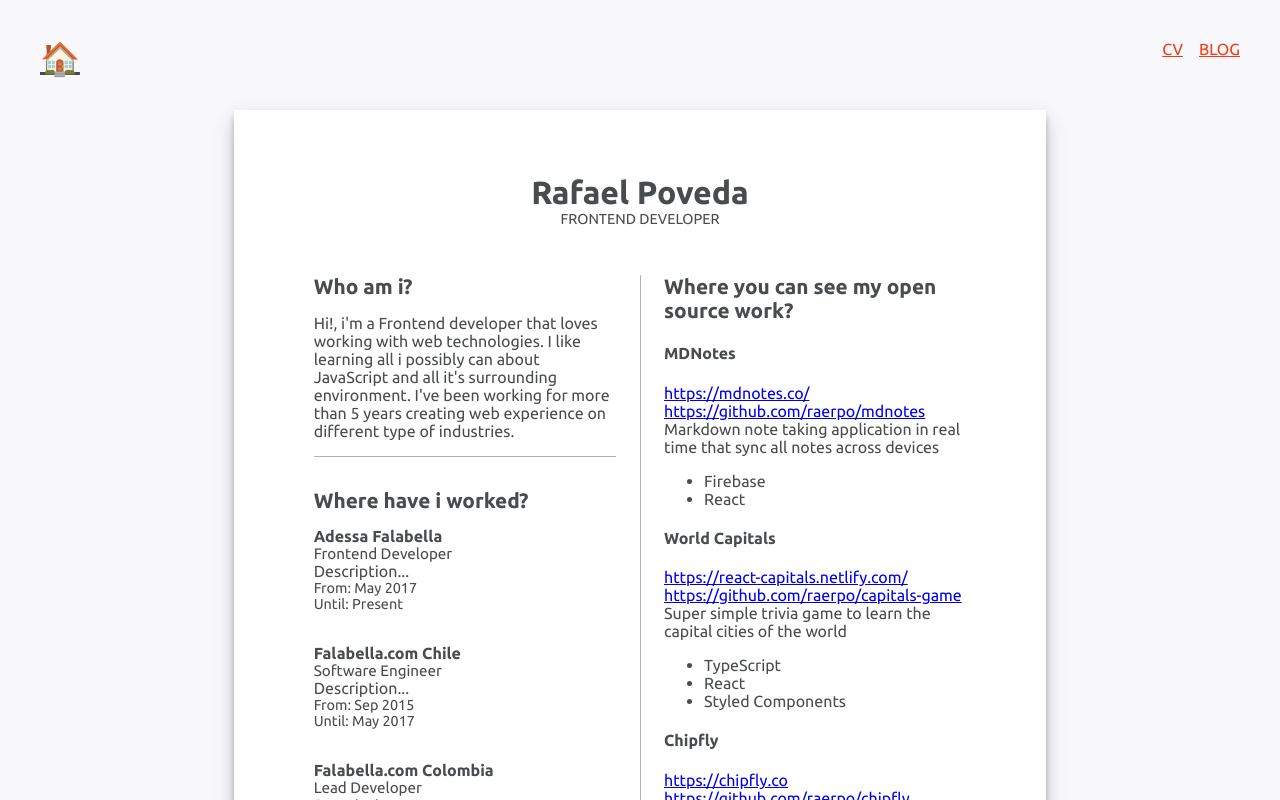
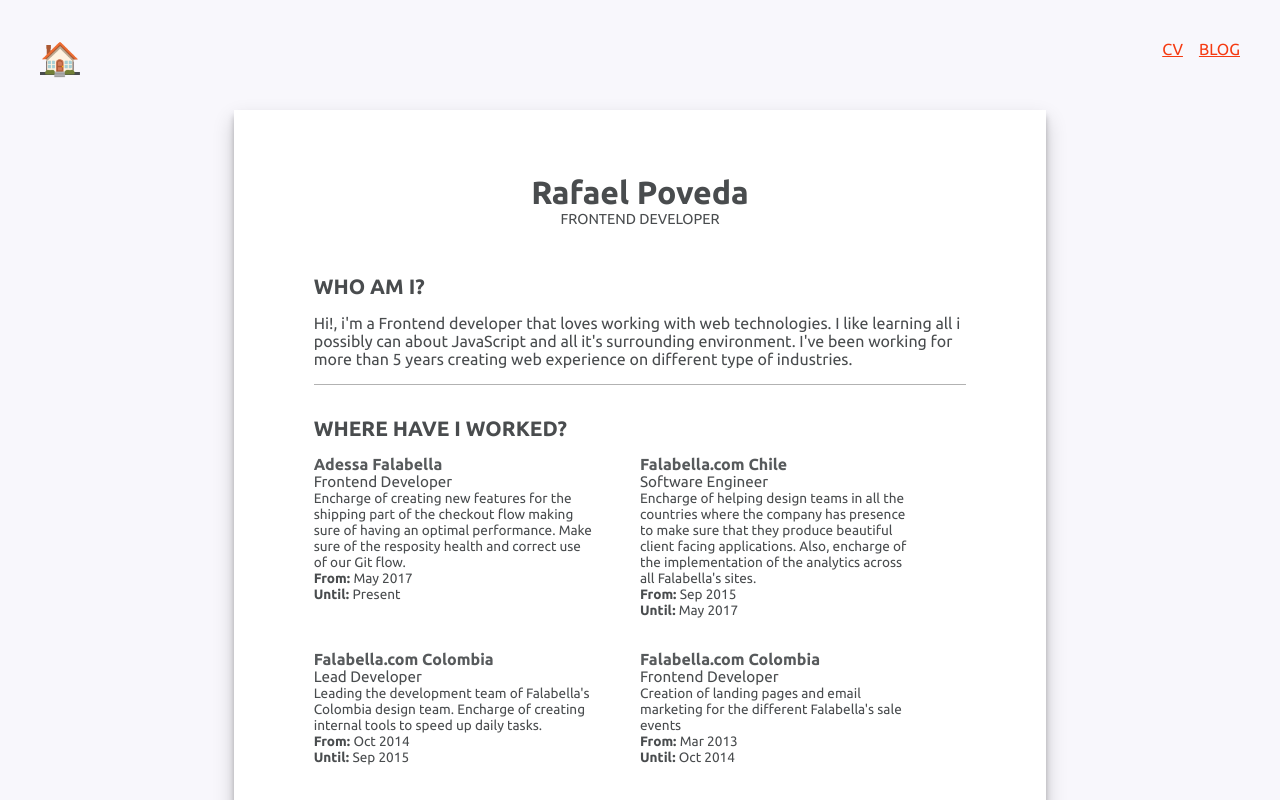
Before and after one commit to raerpo/rafa.poveda.me, a Next.js app: page /cv in a window 1280 px wide. Shown: the top 800 px of the page. Built offline with nearby package versions, Linux system fonts and the light colour scheme.

Commit message:
add extra information for work related section

```diff
--- a/data/CVData.js
+++ b/data/CVData.js
@@ -55,7 +55,7 @@ export default {
       "website": "https://www.falabella.com.co",
       "startDate": "2013-03-01",
       "endDate": "2014-10-01",
-      "summary": "Description...",
+      "summary": "Creation of landing pages and email marketing for the different Falabella's sale events",
       "highlights": [
         "Started the company"
       ]
@@ -66,7 +66,7 @@ export default {
       "website": "https://www.falabella.com.co",
       "startDate": "2014-10-01",
       "endDate": "2015-09-01",
-      "summary": "Description...",
+      "summary": "Leading the development team of Falabella's Colombia design team. Encharge of creating internal tools to speed up daily tasks.",
       "highlights": [
         "Started the company"
       ]
@@ -77,7 +77,7 @@ export default {
       "website": "https://www.falabella.com",
       "startDate": "2015-09-01",
       "endDate": "2017-05-01",
-      "summary": "Description...",
+      "summary": "Encharge of helping design teams in all the countries where the company has presence to make sure that they produce beautiful client facing applications. Also, encharge of the implementation of the analytics across all Falabella's sites.",
       "highlights": [
         "Started the company"
       ]
@@ -87,7 +87,7 @@ export default {
       "position": "Frontend Developer",
       "startDate": "2017-05-01",
       "endDate": "Present",
-      "summary": "Description...",
+      "summary": "Encharge of creating new features for the shipping part of the checkout flow making sure of having an optimal performance. Make sure of the resposity health and correct use of our Git flow.",
       "highlights": [
         "Started the company"
       ]
--- a/pages/cv.js
+++ b/pages/cv.js
@@ -84,9 +84,7 @@ export default () => {
           margin: 0px;
         }
         .cv-sections {
-          columns: 2;
-          column-gap: 3em;
-          column-rule: 1px solid rgba(0, 0, 0, 0.3);
+
         }
         .cv-section{
           margin-bottom: 2em;
@@ -96,6 +94,7 @@ export default () => {
         .cv-section h3 {
           margin: 0 0 .7em 0;
           font-size: 1.3em;
+          text-transform: uppercase;
         }
         .cv-section p {
           margin: 0px;
@@ -107,7 +106,7 @@ export default () => {
 };
 
 const renderWorks = (jobs) => {
-  return jobs.map((job, index) => (
+  const jobsSections = jobs.map((job, index) => (
     // It's OK to use index as key because data don't change.
     <div className="cv-work-place" key={index}>
       <h4 className="company">{ job.company }</h4>
@@ -121,30 +120,49 @@ const renderWorks = (jobs) => {
         {`
           .cv-work-place {
             margin-bottom: 2em;
+            width: calc(100% / 2 - 3em);
+            padding-right: 3em;
           }
           .company {
             margin: 0px;
+            color: hsl(204, 3%, 35%);
           }
           .job-title {
             margin: .2em 0px 0px 0px;
             font-size: .95em;
           }
+          .job-description {
+            font-size: .85em;
+          }
           .job-dates {
-            font-size: .9em;
+            font-size: .85em;
           }
           .job-dates .start-date {
             display: block;
           }
           .job-dates .start-date:before {
             content: 'From: ';
+            font-weight: bolder;
           }
           .job-dates .end-date:before {
             content: 'Until: ';
+            font-weight: bolder;
           }
         `}
       </style>
     </div>
   )).reverse();
+  return <div className="cv-work-places-wrapper">
+    { jobsSections }
+    <style jsx>
+    {`
+      .cv-work-places-wrapper {
+        display: flex;
+        flex-wrap: wrap;
+      }
+    `}
+    </style>
+  </div>
 }
 
 const renderEducation = (studies) => {
```
